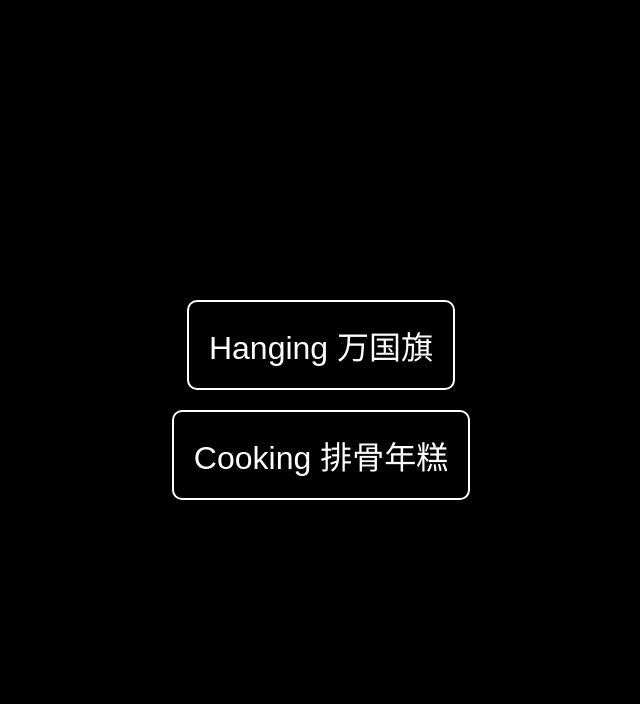
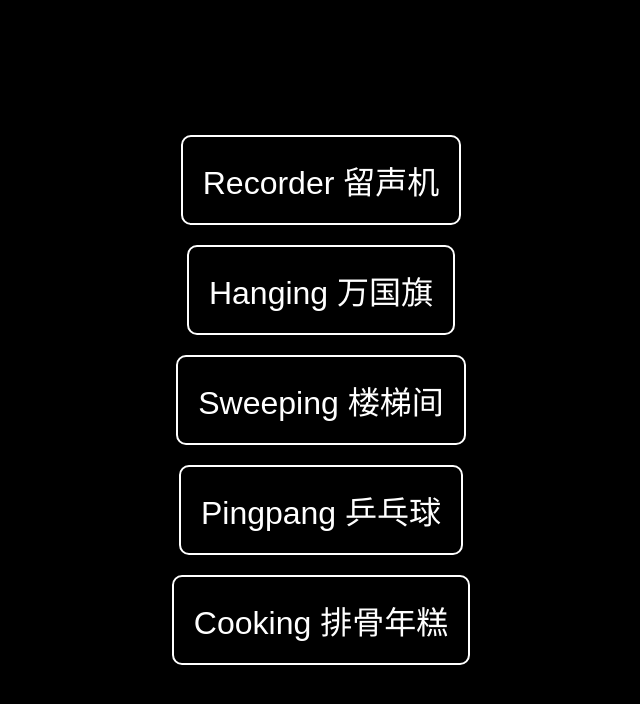
Before and after one commit to mentha99/FalseWindows_Player, a plain HTML site: page index.html in a window 1280 px wide. Shown: the whole page, without its empty margins (319-959 px from the left). Drawn offline with Linux system fonts and the light colour scheme.

Commit message:
0721_5scene

```diff
--- a/index.html
+++ b/index.html
@@ -41,7 +41,10 @@
 </head>
 
 <body>
+    <a href="player.html?scene=recorder">Recorder 留声机</a>
     <a href="player.html?scene=hanging">Hanging 万国旗</a>
+    <a href="player.html?scene=sweeping">Sweeping 楼梯间</a>
+    <a href="player.html?scene=pingpang">Pingpang 乒乓球</a>
     <a href="player.html?scene=cooking">Cooking 排骨年糕</a>
     <!-- Add more scenes as needed -->
 </body>
```
Also changed, not shown: 9 other files.
